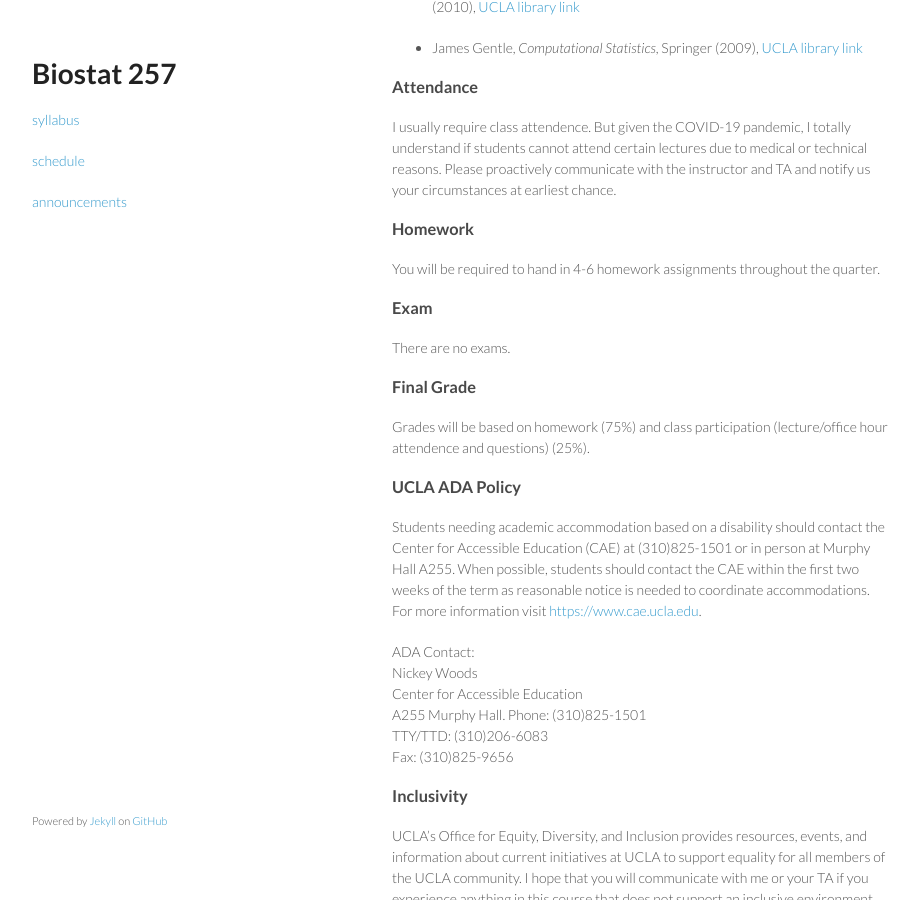
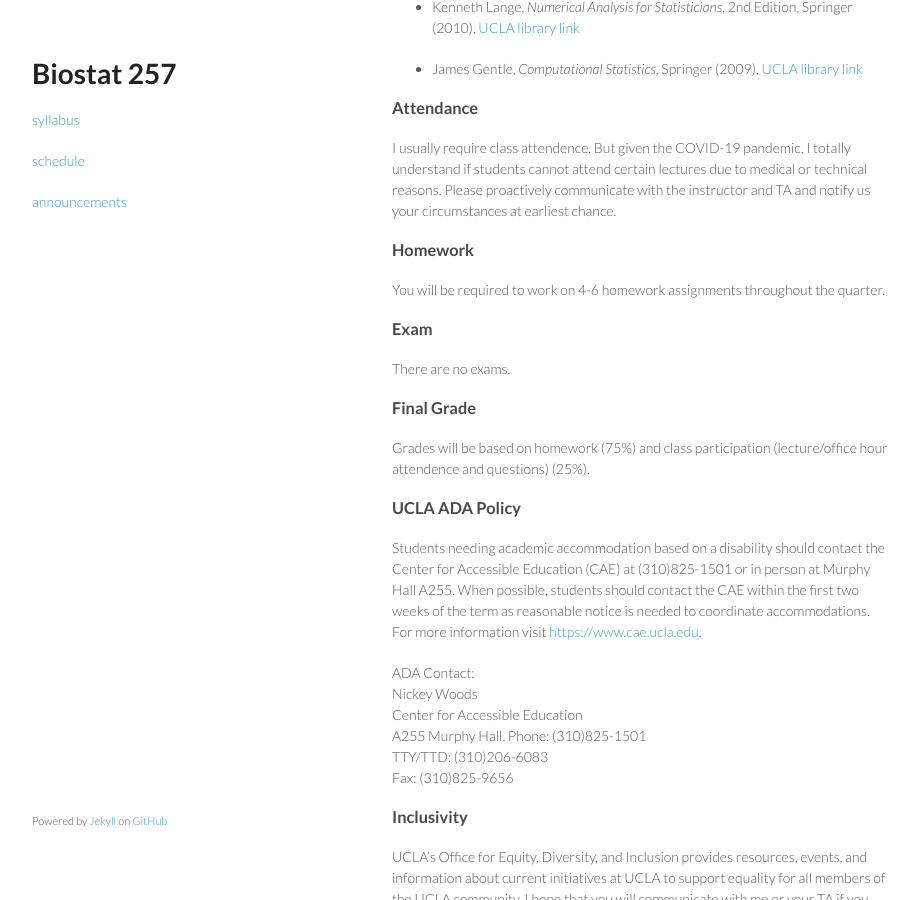
Before and after one commit to ucla-biostat-257-2020spring/ucla-biostat-257-2020spring.github.io, a Jekyll site: the page built from index.md, in a window 1280 px wide and 900 px high, scrolled down 1196 px. Shown: the whole window, without its empty margins (178-1094 px from the left). Built offline with Jekyll 4.4.1, drawn with Linux system fonts in a browser that asks for light colours; some of the changed text lies outside the part shown.

```diff
--- a/index.md
+++ b/index.md
@@ -62,7 +63,7 @@
 
 ### Homework
 
-You will be required to hand in 4-6 homework assignments throughout the quarter.
+You will be required to work on 4-6 homework assignments throughout the quarter.
 
 ### Exam
 
```
Also changed, not shown: other parts of index.md (+3 -2 lines).
